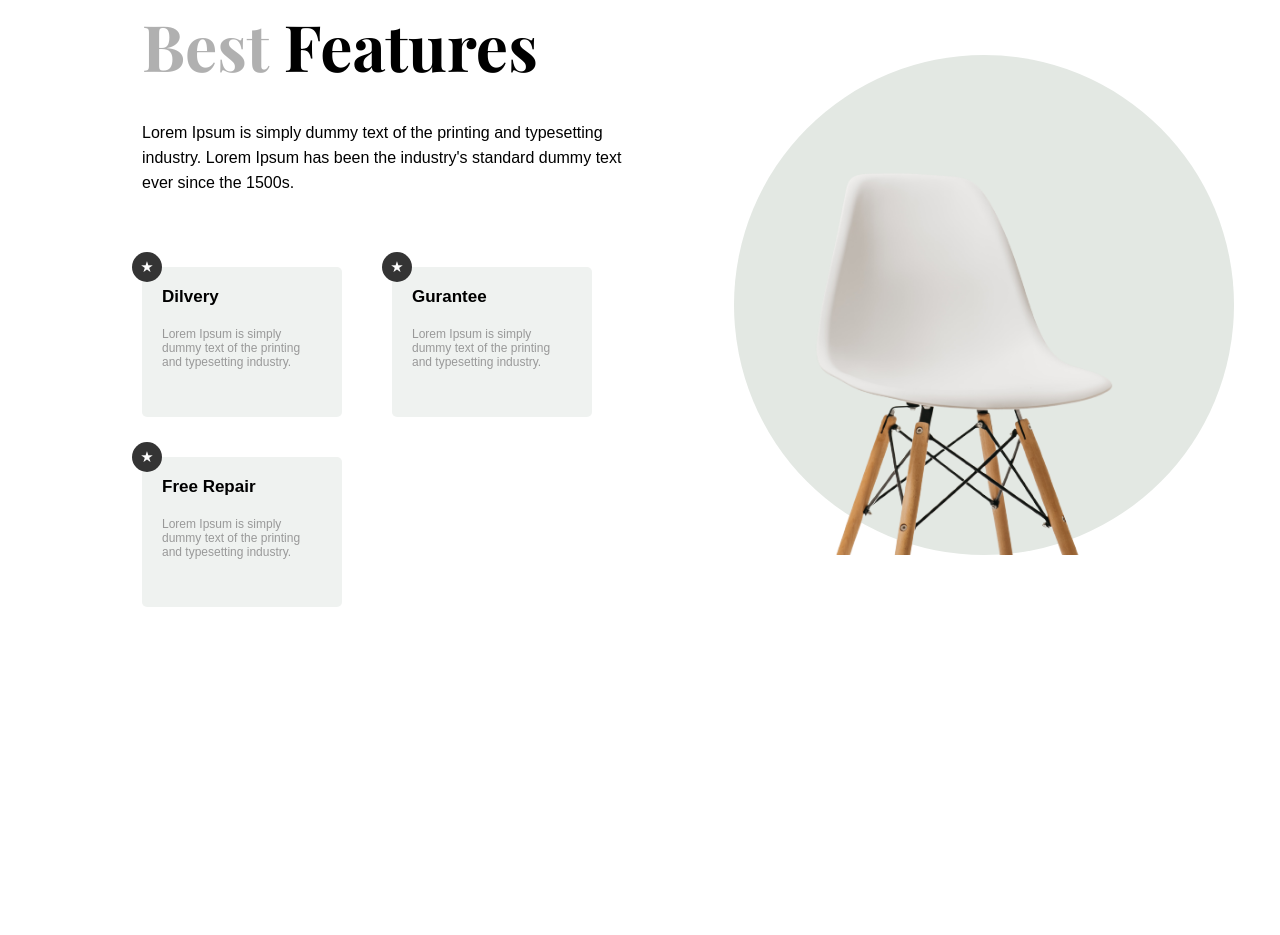
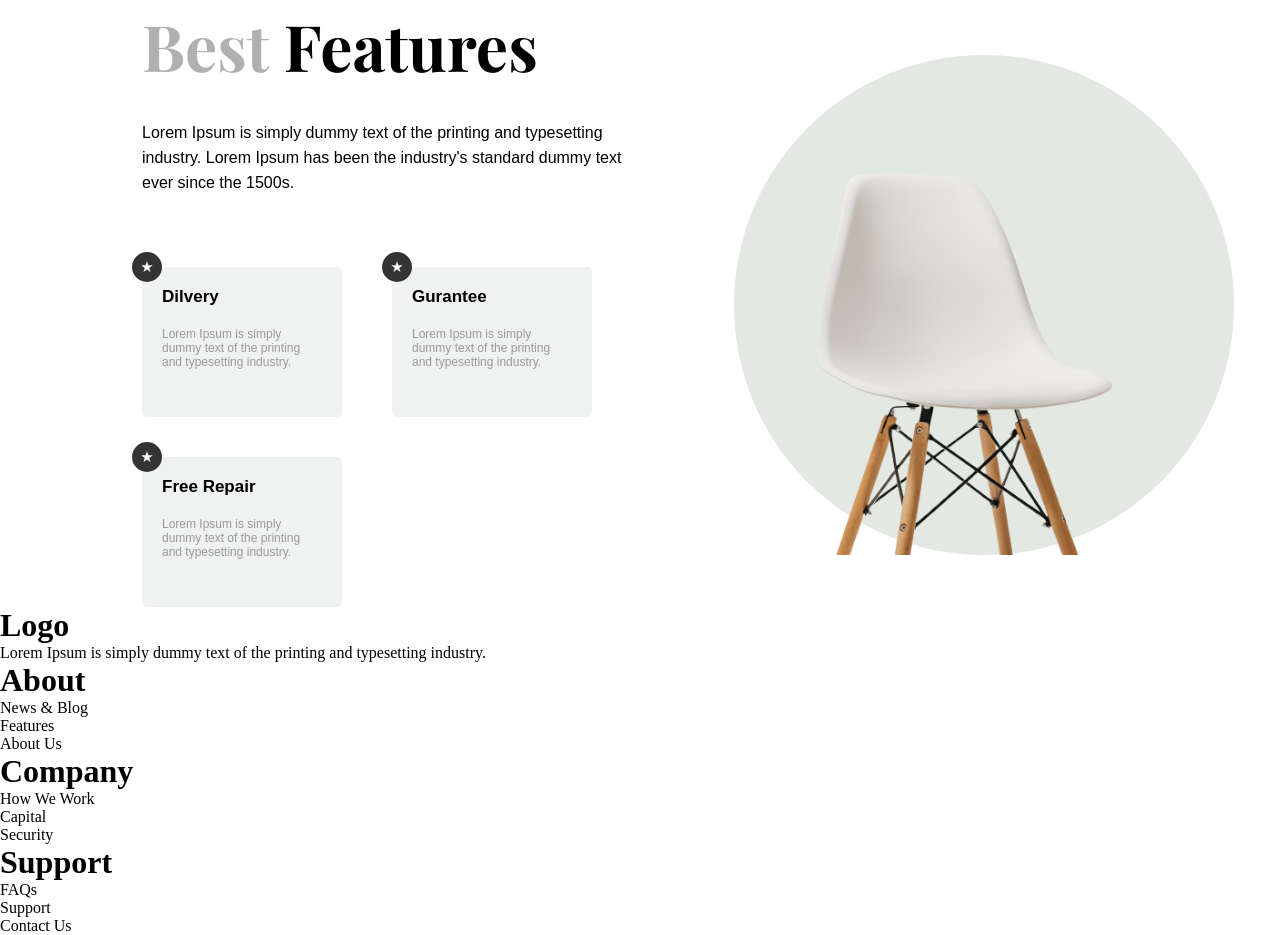
Before and after one commit to penguin248/chairs-page, a plain HTML site: page index.html in a window 1280 px wide. Shown: the part 2723-3658 px from the top of the page. Before the commit the page ends 3330 px from the top, so only its background shows below. Drawn offline with nearby package versions, Linux system fonts and the light colour scheme; a web font is replaced by a local one.

Commit message:
Structure footer section

```diff
--- a/index.html
+++ b/index.html
@@ -200,5 +200,35 @@
         </div>
       </section>
      <!-- Features End -->
+
+     <!-- Footer Section Start -->
+     <footer>
+      <div class="logo-container">
+        <h1>Logo</h1>
+        <p> Lorem Ipsum is simply dummy text of the printing and typesetting
+          industry.</p>
+      </div>
+      <div class="about-company">
+        <div class="container">
+          <h1>About</h1>
+          <p>News & Blog</p>
+          <p>Features</p>
+          <p>About Us</p>
+        </div>
+        <div class="container">
+          <h1>Company</h1>
+          <p>How We Work</p>
+          <p>Capital</p>
+          <p>Security</p>
+        </div>
+        <div class="container">
+          <h1>Support</h1>
+          <p>FAQs</p>
+          <p>Support</p>
+          <p>Contact Us</p>
+        </div>
+      </div>
+     </footer>
+     <!-- Footer Section End -->
   </body>
 </html>
```
